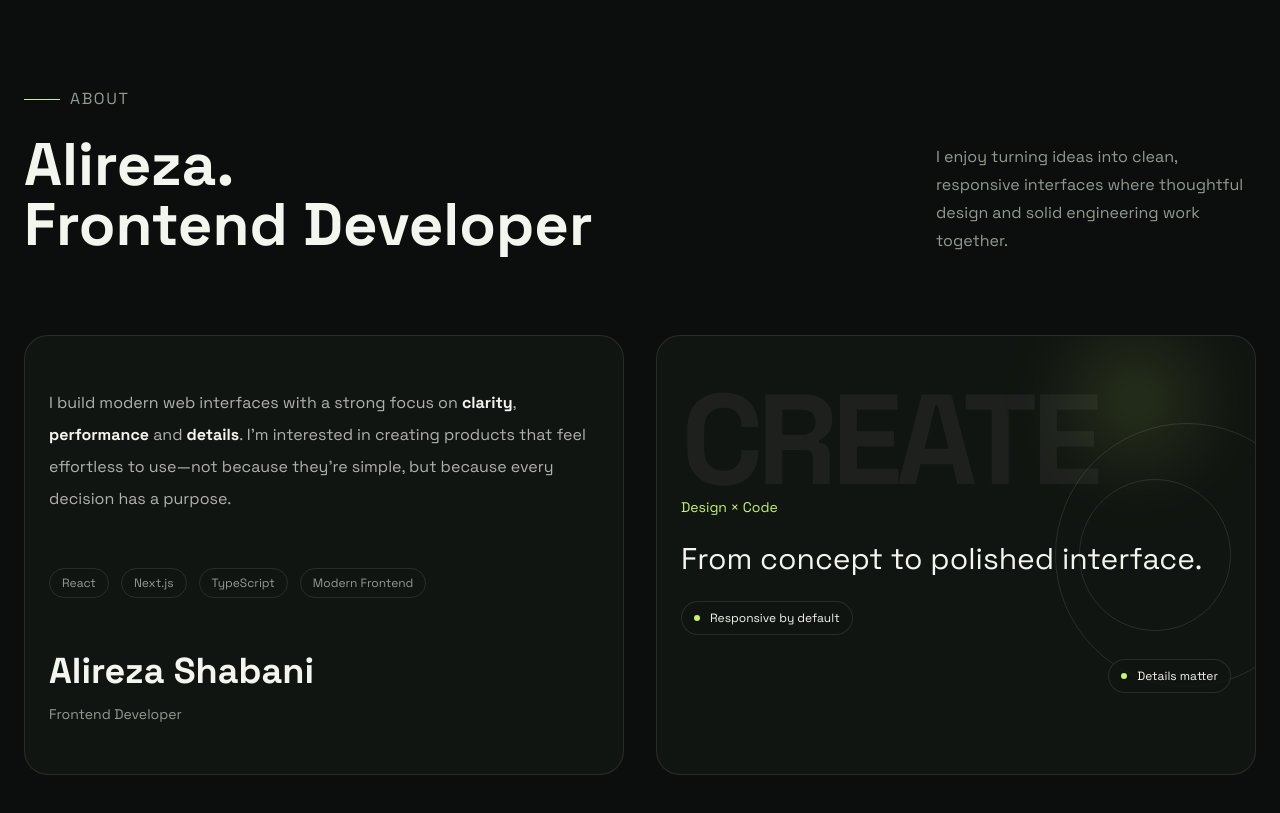
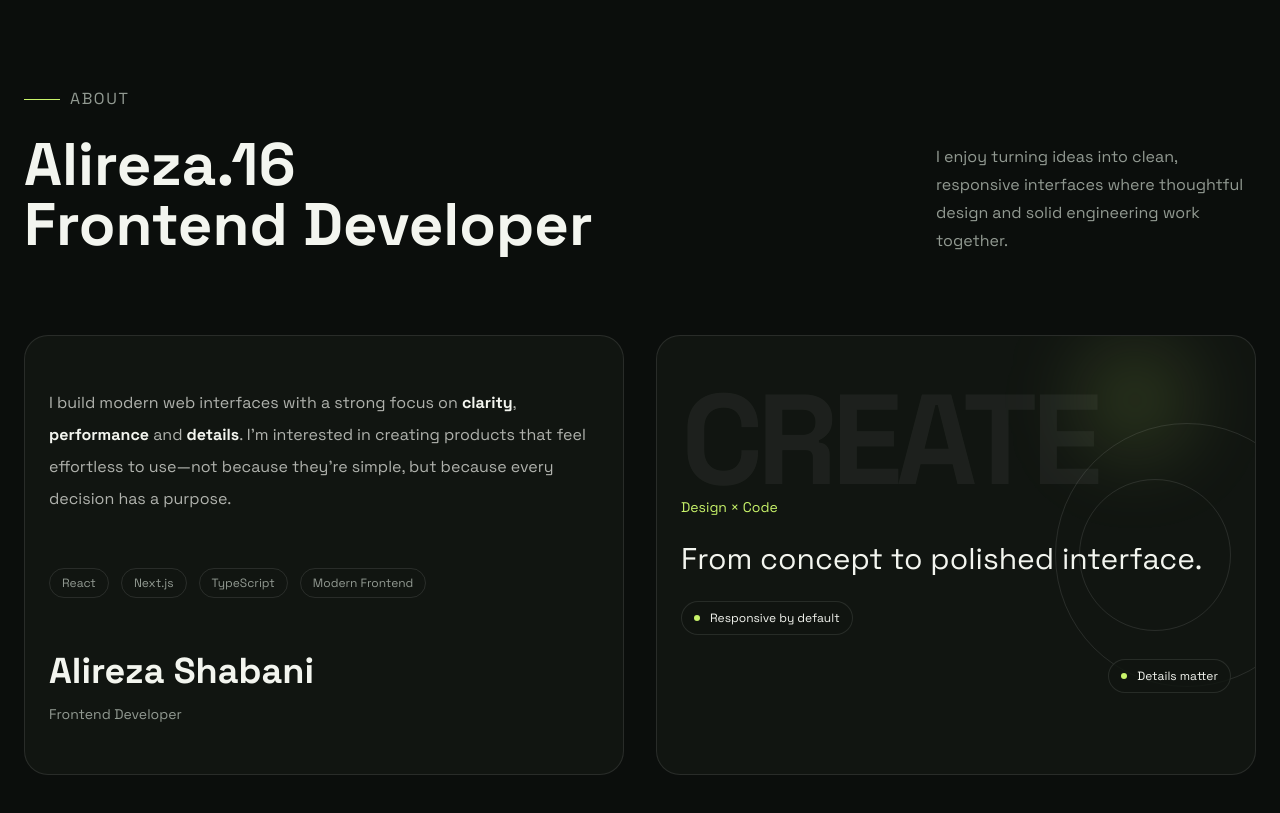
Before and after one commit to Alireza-404/404-Portfolio, a React (Vite) app: page / in a window 1280 px wide. Shown: the part 1020-1833 px from the top of the page. Built offline with nearby package versions, Linux system fonts and the light colour scheme.

Commit message:
Styling the website scrollbar, changing the header text for the About section, and changing the header text for the How I Build section.

```diff
--- a/src/App.css
+++ b/src/App.css
@@ -12,6 +12,23 @@ body {
   color: #0b0e0c;
 }
 
+::-webkit-scrollbar {
+  width: 10px;
+}
+
+::-webkit-scrollbar-track {
+  background-color: #111511;
+}
+
+::-webkit-scrollbar-thumb {
+  background: linear-gradient(180deg, #05070a00, #c8f36a39, #05070a00);
+  border-radius: 10px;
+}
+
+::-webkit-scrollbar-thumb:hover {
+  background: linear-gradient(180deg, #05070a00, #c8f36a62, #05070a00);
+}
+
 [dir="rtl"] body {
   font-family: "Noto Sans Arabic", sans-serif;
 }
@@ -21,8 +38,7 @@ body {
 }
 
 .grid-layer {
-  background-image:
-    linear-gradient(to right, #525252, transparent 1px),
+  background-image: linear-gradient(to right, #525252, transparent 1px),
     linear-gradient(to bottom, #525252, transparent 1px);
   background-size: 45px 45px;
   opacity: 0.2;
--- a/src/components/About/AboutHeader.jsx
+++ b/src/components/About/AboutHeader.jsx
@@ -2,6 +2,22 @@ import { useTranslation } from "react-i18next";
 
 export default function AboutHeader() {
   const { t } = useTranslation();
+
+  const getAge = () => {
+    const birthDate = new Date(2010, 5, 2);
+    const today = new Date();
+
+    let age = today.getFullYear() - birthDate.getFullYear();
+
+    const hasHadBirthday =
+      today.getMonth() > birthDate.getMonth() ||
+      (today.getMonth() === birthDate.getMonth() &&
+        today.getDate() >= birthDate.getDate());
+
+    if (!hasHadBirthday) age--;
+
+    return age;
+  };
 
   return (
     <div className="flex flex-col lg:flex-row lg:justify-between lg:items-end gap-y-6">
@@ -12,7 +28,7 @@ export default function AboutHeader() {
         </span>
 
         <h2 className="text-foreground text-5xl lg:text-6xl font-bold flex flex-col">
-          <span>Alireza.</span>
+          <span>{`Alireza.${getAge()}`}</span>
           {t("about.header.title")}
         </h2>
       </div>
--- a/src/components/HowIBuild/HowBuildHeader.jsx
+++ b/src/components/HowIBuild/HowBuildHeader.jsx
@@ -1,4 +1,4 @@
-import { useTranslation } from "react-i18next";
+import { Trans, useTranslation } from "react-i18next";
 
 export default function HowIBuildHeader() {
   const { t } = useTranslation();
@@ -12,10 +12,10 @@ export default function HowIBuildHeader() {
         </span>
 
         <h2 className="text-foreground text-5xl lg:text-6xl font-bold max-w-[650px]">
-          {t("howIBuild.header.title")}{" "}
-          <span className="text-primary">
-            {t("howIBuild.header.titleAccent")}
-          </span>
+          <Trans
+            i18nKey={"howIBuild.header.title"}
+            components={{ 1: <span className="text-primary" /> }}
+          />
         </h2>
       </div>
 
--- a/src/locales/de/translation.json
+++ b/src/locales/de/translation.json
@@ -88,8 +88,7 @@
     "howIBuild": {
         "header": {
             "label": "WIE ICH ENTWICKLE",
-            "title": "Guter Code ist nur",
-            "titleAccent": "die halbe Arbeit.",
+            "title": "Guter Code ist <1>die halbe Arbeit</1> nur",
             "description": "Mich interessiert der Raum zwischen Design und Engineering – dort, wo durchdachte Benutzeroberflächen, saubere Architektur und Performance zusammenkommen."
         },
         "principle": {
--- a/src/locales/en/translation.json
+++ b/src/locales/en/translation.json
@@ -88,8 +88,7 @@
     "howIBuild": {
         "header": {
             "label": "HOW I BUILD",
-            "title": "Good code is only the job.",
-            "titleAccent": "half",
+            "title": "Good code is only <1>half</1> the job.",
             "description": "I care about the space between design and engineering — where thoughtful interfaces, clean architecture and performance come together."
         },
         "principle": {
```
